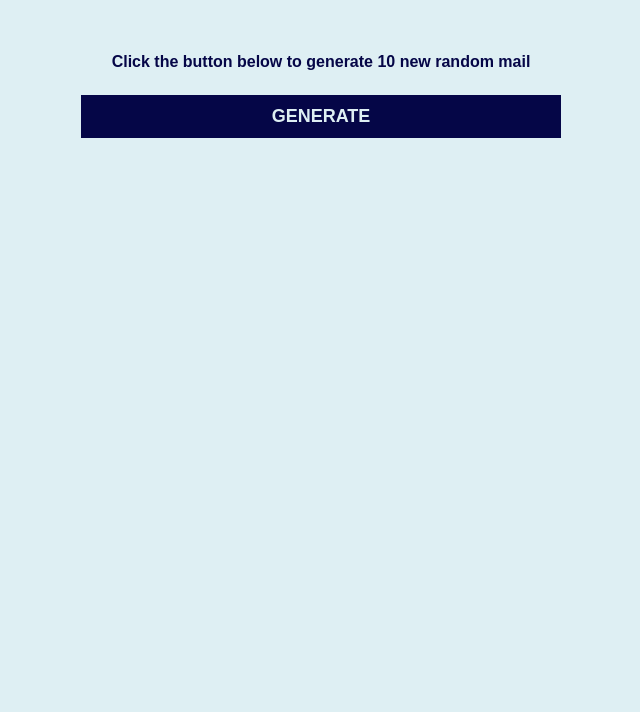
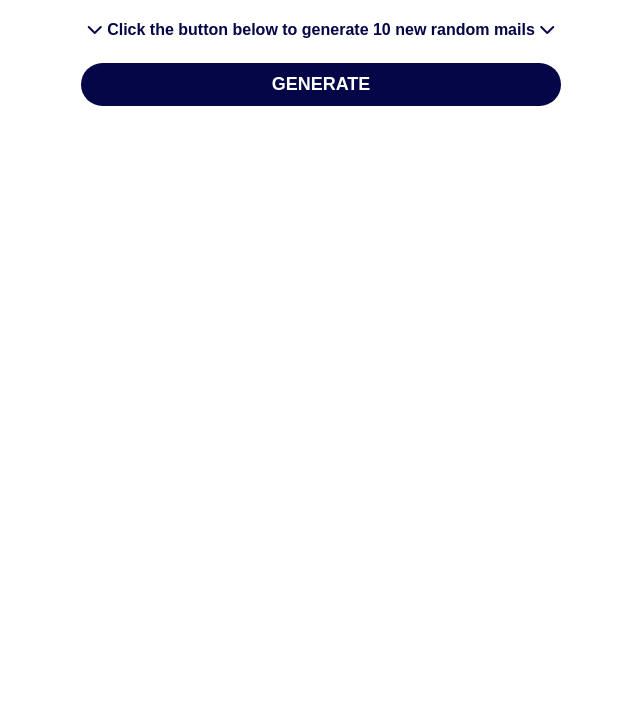
Before and after one commit to francescodelmonaco/js-email-list, a plain HTML site: page index.html in a window 1280 px wide. Shown: the part 88-800 px from the top of the page, without its empty margins (319-959 px from the left). Drawn offline with Linux system fonts and the light colour scheme.

Commit message:
fix: css

```diff
--- a/css/style.css
+++ b/css/style.css
@@ -2,18 +2,18 @@
     font-family: sans-serif;
 }
 
-html {
-    background-color: var(--color-lightblue);
+:root {
+    --color-blue: #050647;
+    --color-lightblue: rgb(5, 6, 71, 0.2);
+    --color-white: #fff;
 }
 
-:root {
-    --color-black: #000000;
-    --color-blue: #050647;
-    --color-green: rgb(41, 130, 146, 0.2);
-    --color-lightblue: #deeff3;
+.text-center {
+    text-align: center;
 }
 
-.flex-90 {
+/* body */
+body {
     margin: 0 auto;
     max-width: 90%;
 
@@ -23,11 +23,6 @@ html {
     align-items: center;
 }
 
-.text-center {
-    text-align: center;
-}
-
-/* body */
 h1,
 p {
     color: var(--color-blue);
@@ -40,19 +35,20 @@ ul {
     justify-content: center;
     align-items: center;
     gap: 1rem;
-    padding: 1rem 0;
 }
 
 li {
     padding: 0.7rem 0;
-    background-color: var(--color-green);
+    background-color: var(--color-lightblue);
     width: 30rem;
+    border-radius: 2rem;
 }
 
 button {
-    color: var(--color-lightblue);
+    color: var(--color-white);
     background-color: var(--color-blue);
     border: 0;
+    border-radius: 2rem;
     padding: 0.7rem 0;
     width: 30rem;
     font-size: large;
--- a/index.html
+++ b/index.html
@@ -5,19 +5,25 @@
     <meta name="viewport" content="width=device-width, initial-scale=1.0">
     <title>Email List</title>
 
+    <!-- font awesome -->
+    <link rel="stylesheet" href="https://cdnjs.cloudflare.com/ajax/libs/font-awesome/6.7.2/css/all.min.css" integrity="sha512-Evv84Mr4kqVGRNSgIGL/F/aIDqQb7xQ2vcrdIwxfjThSH8CSR7PBEakCr51Ck+w+/U6swU2Im1vVX0SVk9ABhg==" crossorigin="anonymous" referrerpolicy="no-referrer" />
+
     <!-- css -->
     <link rel="stylesheet" href="./css/reset.css">
     <!-- <link rel="stylesheet" href="./css/debug.css"> -->
     <link rel="stylesheet" href="./css/style.css">
 </head>
-<body class="flex-90">
-    <header class="text-center">
-        <h1 class="text-center">RANDOM MAIL GENERATOR</h1>
-    </header>
+<body>
+    <h1 class="text-center">RANDOM MAIL GENERATOR</h1>
 
     <ul id="mailList" class="text-center"></ul>
 
-    <p><strong>Click the button below to generate 10 new random mail</strong></p>
+    <p>
+        <i class="fa-solid fa-chevron-down"></i>
+        <strong>Click the button below to generate 10 new random mails</strong>
+        <i class="fa-solid fa-chevron-down"></i>
+    </p>
+
     <button id="btn"><strong>GENERATE</strong></button>
 
     <script src="./main.js"></script>
```
